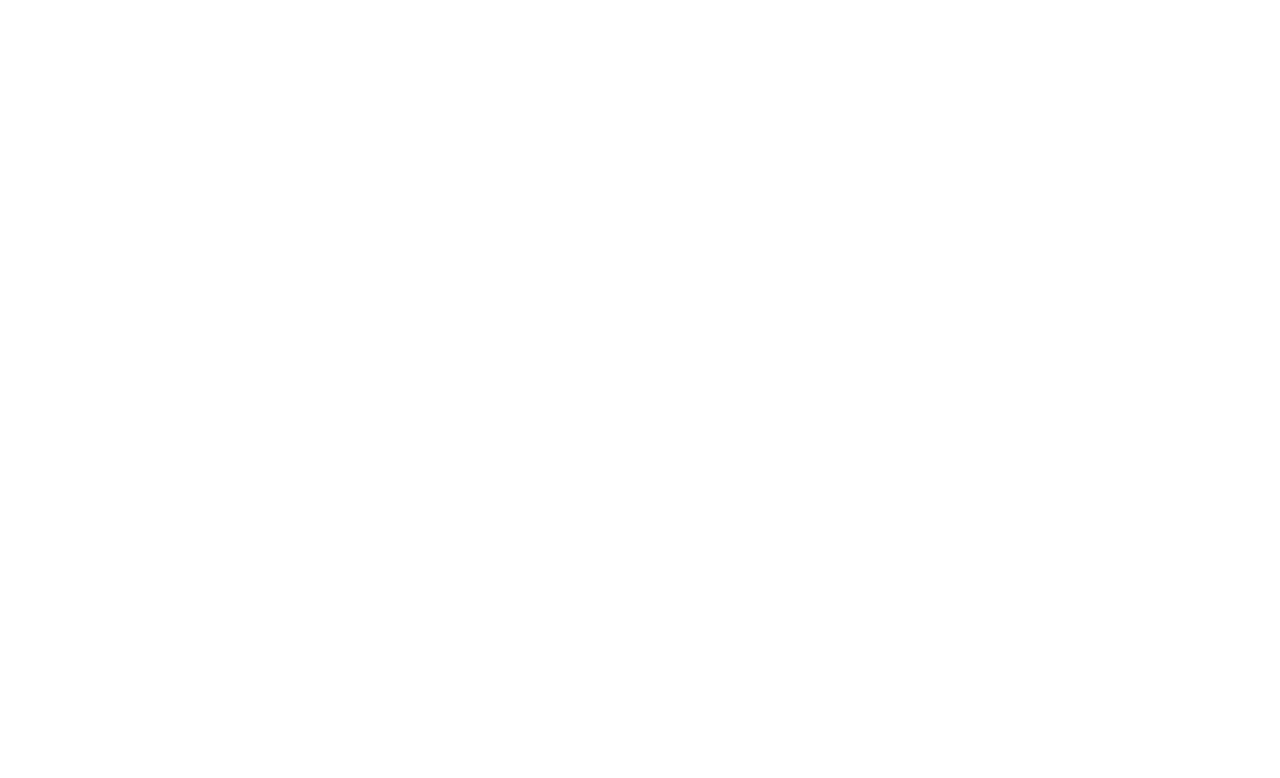
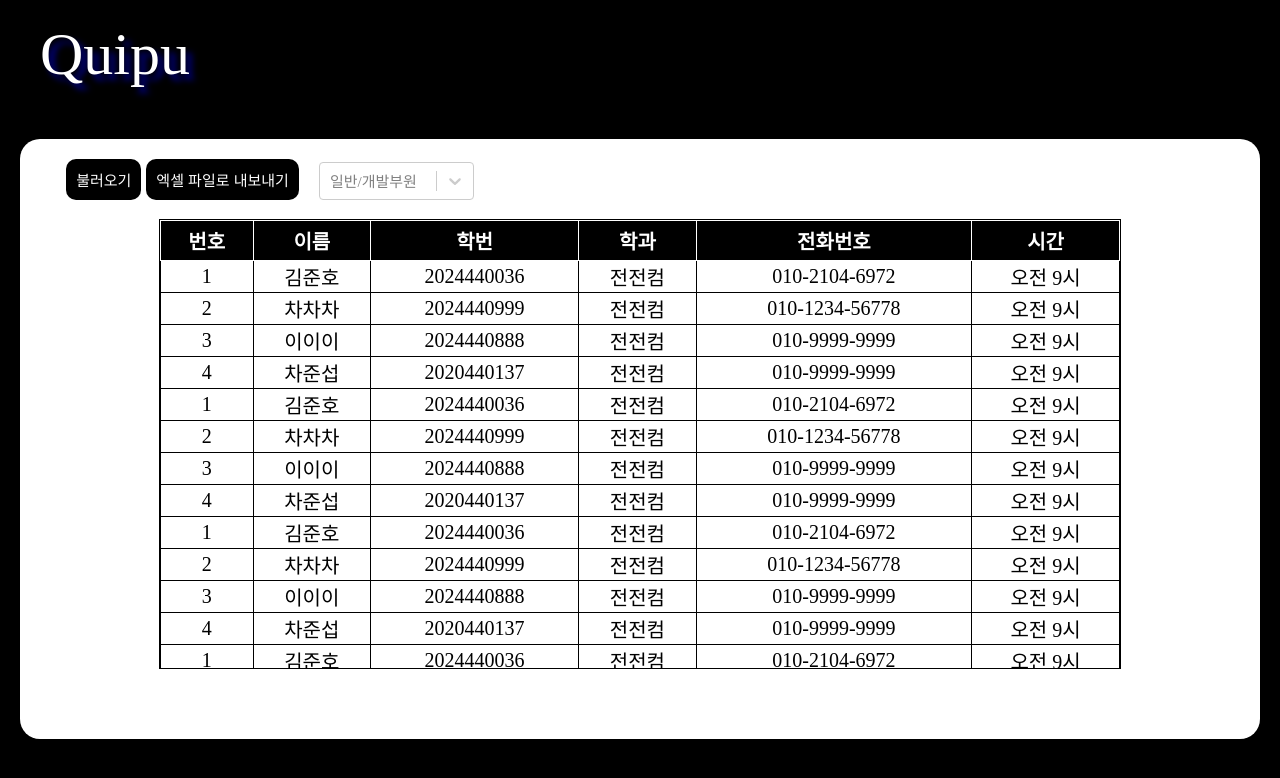
Before and after one commit to Quipu-Developers/backoffice-frontend, a React (Create React App) app: page /recruitDB in a window 1280 px wide. Before the commit this address had no page. Shown: the top 778 px of the page. Built offline with nearby package versions, Linux system fonts and the light colour scheme.

Commit message:
Feat: api 디렉토리 구성

```diff
--- a/src/App.js
+++ b/src/App.js
@@ -1,7 +1,7 @@
 import "./App.css";
 import React from 'react'
 import { BrowserRouter as Router,useNavigate,Link,Routes,Route } from 'react-router-dom'
-import Dbpage from "./page/dbpage";
+import RecruitDB from "./page/recruitDB";
 import Login from "./page/login";
 
 function App() {
@@ -10,7 +10,7 @@
       <Router>
         <Routes>
           <Route path={"/"} element={<Login />} />
-          <Route path={"/dbpage"} element={<Dbpage />} />
+          <Route path={"/recruitDB"} element={<RecruitDB />} />
         </Routes>
       </Router>
     </div>
--- a/src/page/login.jsx
+++ b/src/page/login.jsx
@@ -47,7 +47,7 @@
       // .catch((error) => {
       //   console.log(error, "error");
       // });
-      navigate('/dbpage')
+      navigate('/recruitDB')
       };
     };
 
--- a/src/page/dbpage.jsx
+++ b/src/page/recruitDB.jsx
@@ -2,7 +2,7 @@
 import dummydata_dev from "../dummy/dummy_dev.json";
 import * as XLSX from 'xlsx';
 import React, { useState, useEffect } from 'react';
-import "../style/dbpage.css";
+import "../style/recruitDB.css";
 import Select from 'react-select';
 
 //엑셀 파일로 내보내기
@@ -28,7 +28,7 @@
   )
 }
 
-function Dbpage() {
+function RecruitDB() {
   // 일반/개발부원 선택 이벤트
   const[data, setData] = useState(dummydata_normal);
   const handleDataChange=(selectedOption)=>{
@@ -182,4 +182,4 @@
   );
 }
 
-export default Dbpage;
+export default RecruitDB;
```
Also changed, not shown: src/api/login_api.jsx (added), src/api/recruitDB_api.jsx (added), src/style/recruitDB.css (renamed from src/style/dbpage.css).
